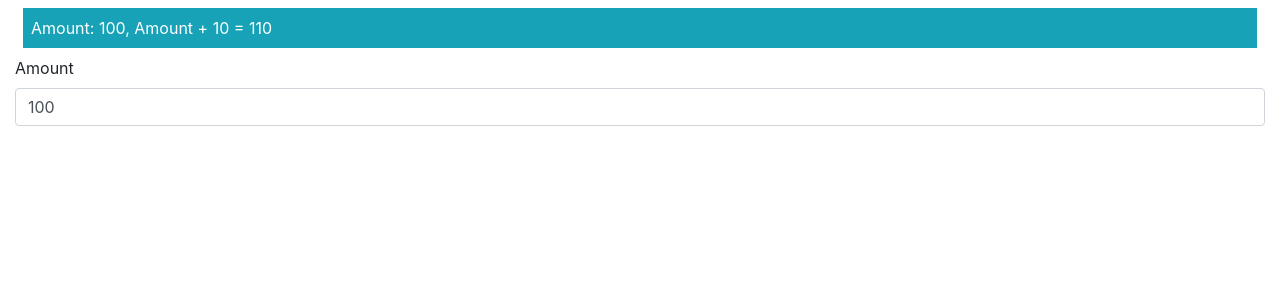
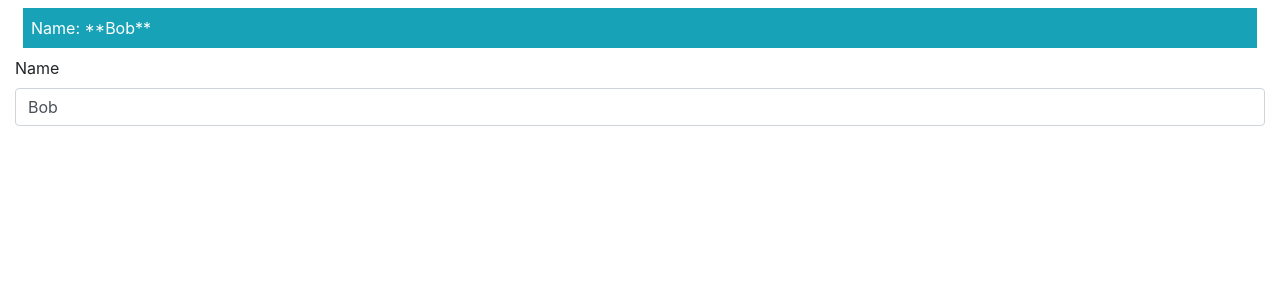
Before and after one commit to huzaifah/myvueproject, a Vue app in the folder templatesanddata/: page / in a window 1280 px wide. Shown: the top 300 px of the page. Built offline with nearby package versions, Linux system fonts and the light colour scheme.

Commit message:
Implemented trimming whitespace

```diff
--- /dev/null
+++ b/templatesanddata/src/components/EventModelForm5.vue
@@ -0,0 +1,21 @@
+<template>
+    <div class="container-fluid">
+        <div class="bg-info m-2 p-2 text-white">
+            <div>Name: **{{name}}**</div>
+        </div>
+        <div class="form-group">
+            <label>Name</label>
+            <input type="text" class="form-control" v-model.trim="name" />
+        </div>
+    </div>
+</template>
+<script>
+export default {
+    name: "MyComponent",
+    data: function() {
+        return {
+            name: "Bob"
+        }
+    }
+}
+</script>
--- a/templatesanddata/src/main.js
+++ b/templatesanddata/src/main.js
@@ -10,7 +10,8 @@ import Vue from 'vue'
 //import Page from './components/EventModelForm.vue';
 //import Page from './components/EventModelForm2.vue';
 //import Page from './components/EventModelForm3.vue';
-import Page from './components/EventModelForm4.vue';
+//import Page from './components/EventModelForm4.vue';
+import Page from './components/EventModelForm5.vue';
 import "bootstrap/dist/css/bootstrap.min.css";
 
 Vue.config.productionTip = false
```
